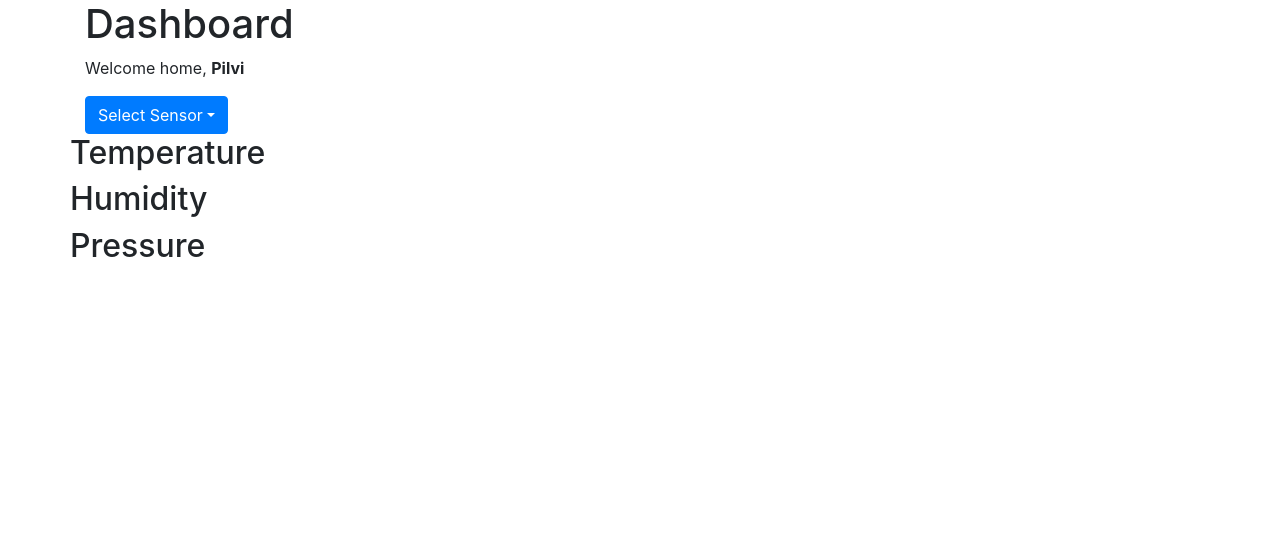
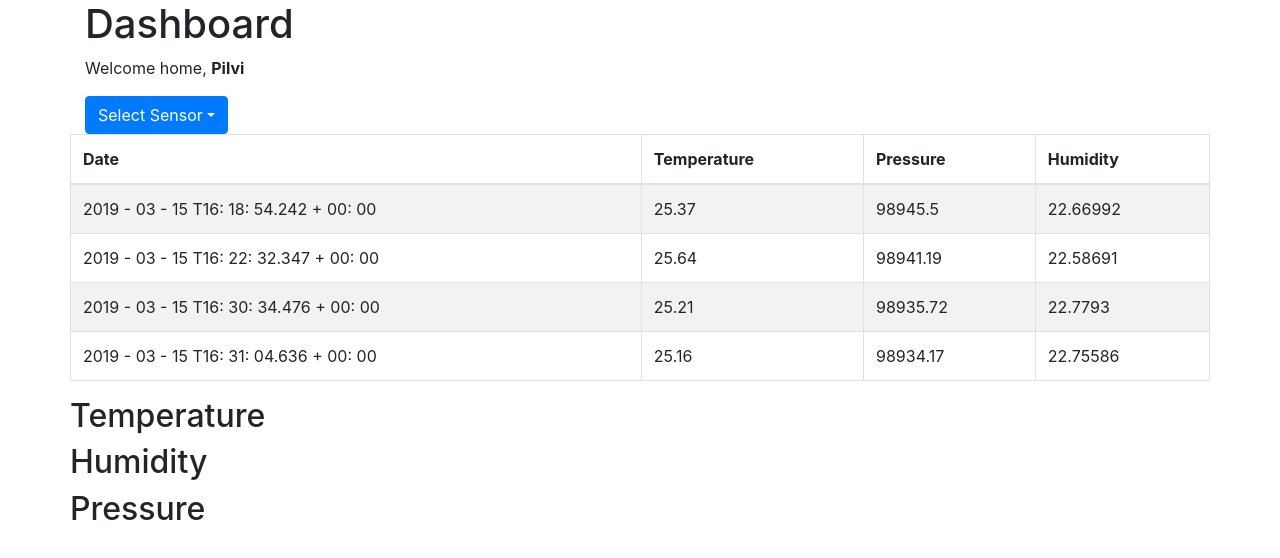
Before and after one commit to Rikkokiri/WeatherStation, a React (Create React App) app in the folder client/: page / in a window 1280 px wide. Shown: the top 558 px of the page. Built offline with nearby package versions, Linux system fonts and the light colour scheme; data requests are answered from the project's data file; the HTML template or start-up script is replaced by a standard one.

Commit message:
Displaying dummy data filtered by sensor

```diff
--- /dev/null
+++ b/client/db.json
@@ -0,0 +1,96 @@
+{
+  "sensors": [{
+      "name": "YokkilaSensor"
+    },
+    {
+      "name": "HomeSensor"
+    }
+  ],
+  "readings": [{
+      "id": "5c8bd012bcaee853dbee797f",
+      "sensorname": "YokkilaSensor",
+      "temperature": 25.49,
+      "pressure": 98942.09,
+      "humidity": 22.6543,
+      "date": "2019 - 03 - 15 T16: 17: 22.968 + 00: 00 "
+    },
+    {
+      "id": "5c8bd031bcaee853dbee7980",
+      "sensorname": "YokkilaSensor",
+      "temperature": 25.41,
+      "pressure": 98944.77,
+      "humidity": 22.75781,
+      "date": "2019 - 03 - 15 T16: 17: 53.318 + 00: 00"
+    }, {
+      "id": "5c8bd04f071be153ee85132e",
+      "sensorname": "YokkilaSensor",
+      "temperature": 25.41,
+      "pressure": 98945.81,
+      "humidity": 22.69336,
+      "date": "2019 - 03 - 15 T16: 18: 23.654 + 00: 00"
+    }, {
+      "id": "5c8bd06eaa406553f9cbc9e9",
+      "sensorname": "HomeSensor",
+      "temperature": 25.37,
+      "pressure": 98945.5,
+      "humidity": 22.66992,
+      "date": "2019 - 03 - 15 T16: 18: 54.242 + 00: 00"
+    }, {
+      "id": "5c8bd08caa406553f9cbc9ea",
+      "sensorname": "YokkilaSensor",
+      "temperature": 25.34,
+      "pressure": 98942.73,
+      "humidity": 22.63574,
+      "date": "2019 - 03 - 15 T16: 19: 24.461 + 00: 00"
+    }, {
+      "id": "5c8bd148aa406553f9cbc9eb",
+      "sensorname": "HomeSensor",
+      "temperature": 25.64,
+      "pressure": 98941.19,
+      "humidity": 22.58691,
+      "date": "2019 - 03 - 15 T16: 22: 32.347 + 00: 00"
+    }, {
+      "id": "5c8bd166aa406553f9cbc9ec",
+      "sensorname": "YokkilaSensor",
+      "temperature": 25.56,
+      "pressure": 98938.34,
+      "humidity": 22.57129,
+      "date": "2019 - 03 - 15 T16: 23: 02.576 + 00: 00"
+    }, {
+      "id": "5c8bd185aa406553f9cbc9ed",
+      "sensorname": "YokkilaSensor",
+      "temperature": 25.52,
+      "pressure": 98939.98,
+      "humidity": 22.56934,
+      "date": "2019 - 03 - 15 T16: 23: 33.163 + 00: 00"
+    }, {
+      "id": "5c8bd1a3aa406553f9cbc9ee",
+      "sensorname": "YokkilaSensor",
+      "temperature": 25.52,
+      "pressure": 98937.28,
+      "humidity": 22.45117,
+      "date": "2019 - 03 - 15 T16: 24: 03.405 + 00: 00"
+    }, {
+      "id": "5c8bd32af39a01081c403287",
+      "sensorname": "HomeSensor",
+      "temperature": 25.21,
+      "pressure": 98935.72,
+      "humidity": 22.7793,
+      "date": "2019 - 03 - 15 T16: 30: 34.476 + 00: 00"
+    }, {
+      "id": "5c8bd348f39a01081c403288",
+      "sensorname": "HomeSensor",
+      "temperature": 25.16,
+      "pressure": 98934.17,
+      "humidity": 22.75586,
+      "date": "2019 - 03 - 15 T16: 31: 04.636 + 00: 00"
+    }, {
+      "id": "5c8bd367f39a01081c403289",
+      "sensorname": "YokkilaSensor",
+      "temperature": 25.14,
+      "pressure": 98935.06,
+      "humidity": 22.67969,
+      "date": "2019 - 03 - 15 T16: 31: 35.186 + 00: 00"
+    }
+  ]
+}
--- a/client/package.json
+++ b/client/package.json
@@ -5,6 +5,7 @@
   "dependencies": {
     "axios": "^0.18.0",
     "bootstrap": "^4.3.1",
+    "json-server": "^0.14.2",
     "react": "^16.8.4",
     "react-bootstrap": "^1.0.0-beta.5",
     "react-dom": "^16.8.4",
@@ -15,7 +16,8 @@
     "start": "react-scripts start",
     "build": "react-scripts build",
     "test": "react-scripts test",
-    "eject": "react-scripts eject"
+    "eject": "react-scripts eject",
+    "server": "json-server -p3001 db.json"
   },
   "eslintConfig": {
     "extends": "react-app"
--- a/client/src/App.js
+++ b/client/src/App.js
@@ -1,17 +1,27 @@
 import React, { Component } from 'react';
 
+// Services
+import readingsService from './services/readings'
+import sensorsService from './services/sensors'
+
+// Bootstrap
 import Container from 'react-bootstrap/Container'
 import Row from 'react-bootstrap/Row'
 import Col from 'react-bootstrap/Col'
 import DropdownButton from 'react-bootstrap/DropdownButton'
 import Dropdown from 'react-bootstrap/Dropdown'
 
+import Table from 'react-bootstrap/Table'
+
+
 class App extends React.Component {
   constructor(props) {
     super(props)
 
     this.state = {
-      sensors: []
+      sensors: [],
+      readings: [],
+      selectedSensor: 'HomeSensor'
     }
 
     console.log('constructor')
@@ -20,6 +30,21 @@ class App extends React.Component {
   componentDidMount() {
     console.log('App did mount')
 
+    sensorsService
+      .getAll()
+      .then(response => {
+        console.log('Promise fulfilled')
+        console.log(response)
+        this.setState({ sensors: response })
+      })
+
+    readingsService
+      .getAll()
+      .then(response => {
+        console.log('Promise fulfilled')
+        console.log(response)
+        this.setState({ readings: response })
+      })
   }
 
 
@@ -36,11 +61,38 @@ class App extends React.Component {
         <Row>
           <Col>
             <DropdownButton id="dropdown-item-button" title="Select Sensor">
-              <Dropdown.Item as="button">Sensor 1</Dropdown.Item>
-              <Dropdown.Item as="button">Sensor 2</Dropdown.Item>
-              <Dropdown.Item as="button">Sensor 3</Dropdown.Item>
+              {
+                this.state.sensors.filter(reading => reading.sensorname === this.state.selectedSensor).map(sensor =>
+                  <Dropdown.Item key={sensor.name} as="button">{sensor.name}</Dropdown.Item>
+                )
+              }
             </DropdownButton>
           </Col>
+        </Row>
+        <Row>
+          <Table striped bordered hover>
+            <thead>
+              <tr>
+                <th>Date</th>
+                <th>Temperature</th>
+                <th>Pressure</th>
+                <th>Humidity</th>
+              </tr>
+            </thead>
+            <tbody>
+              {
+                this.state.readings.filter(reading => reading.sensorname === this.state.selectedSensor)
+                  .map(reading =>
+                    <tr key={reading.id}>
+                      <td>{reading.date}</td>
+                      <td>{reading.temperature}</td>
+                      <td>{reading.pressure}</td>
+                      <td>{reading.humidity}</td>
+                    </tr>
+                  )
+              }
+            </tbody>
+          </Table>
         </Row>
         <Row>
           <h2>Temperature</h2>
--- /dev/null
+++ b/client/src/services/readings.js
@@ -0,0 +1,16 @@
+import axios from 'axios'
+
+const baseURL = 'http://localhost:3001/readings'
+
+// Get all
+const getAll = () => {
+  return axios.get(baseURL).then(response => response.data)
+}
+
+// Get for certain sensor
+
+// ?
+
+export default {
+  getAll
+}
--- a/client/services/sensors.js
+++ b/client/src/services/sensors.js
@@ -1,6 +1,6 @@
 import axios from 'axios'
 
-const baseURL = '/api/sensors'
+const baseURL = 'http://localhost:3001/sensors'
 
 // Get all
 const getAll = () => {
```
Also changed, not shown: client/services/readings.js (deleted, +0 -15 lines), 1 other file (tests, documents, lock files or other folders).
